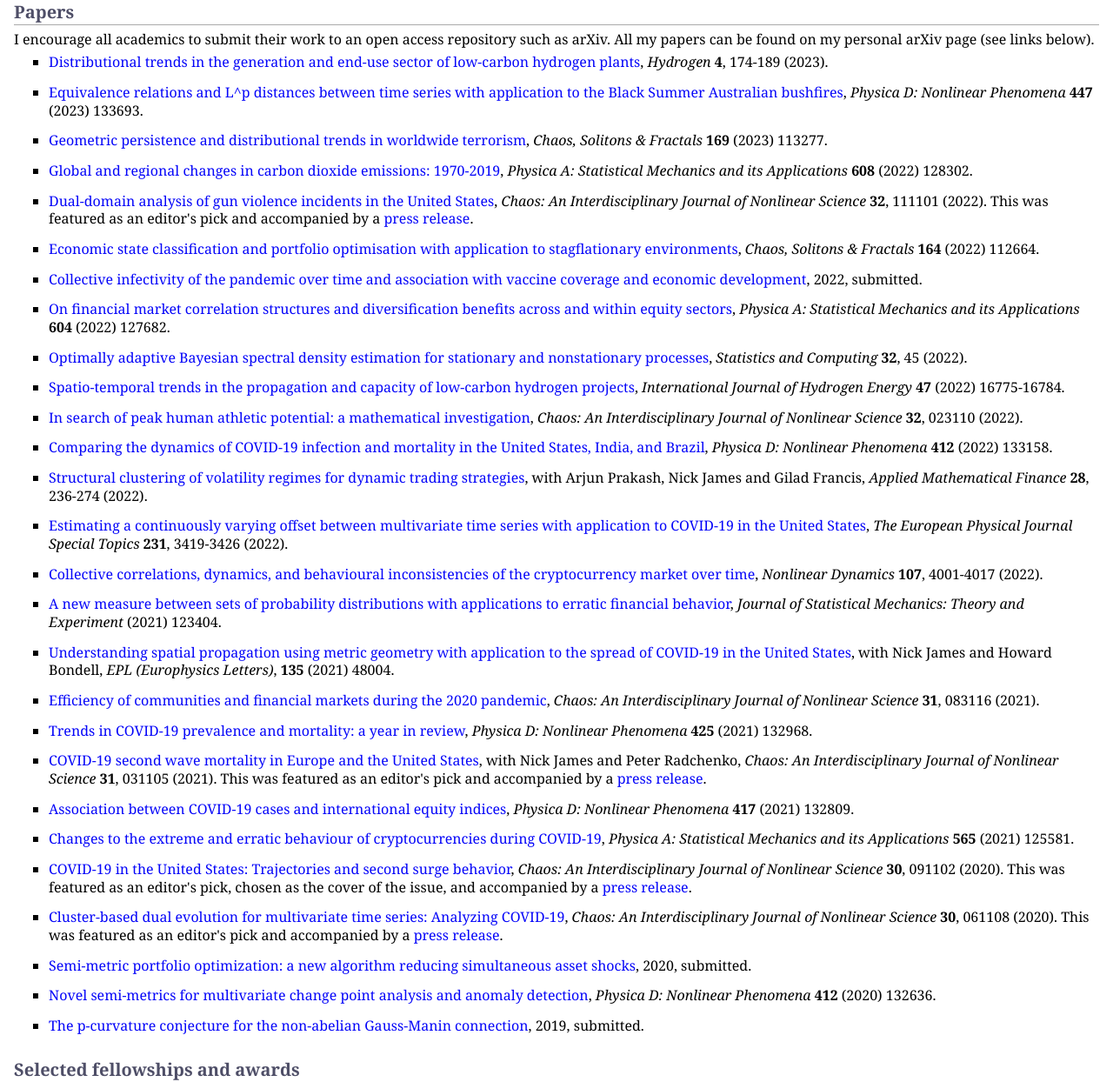
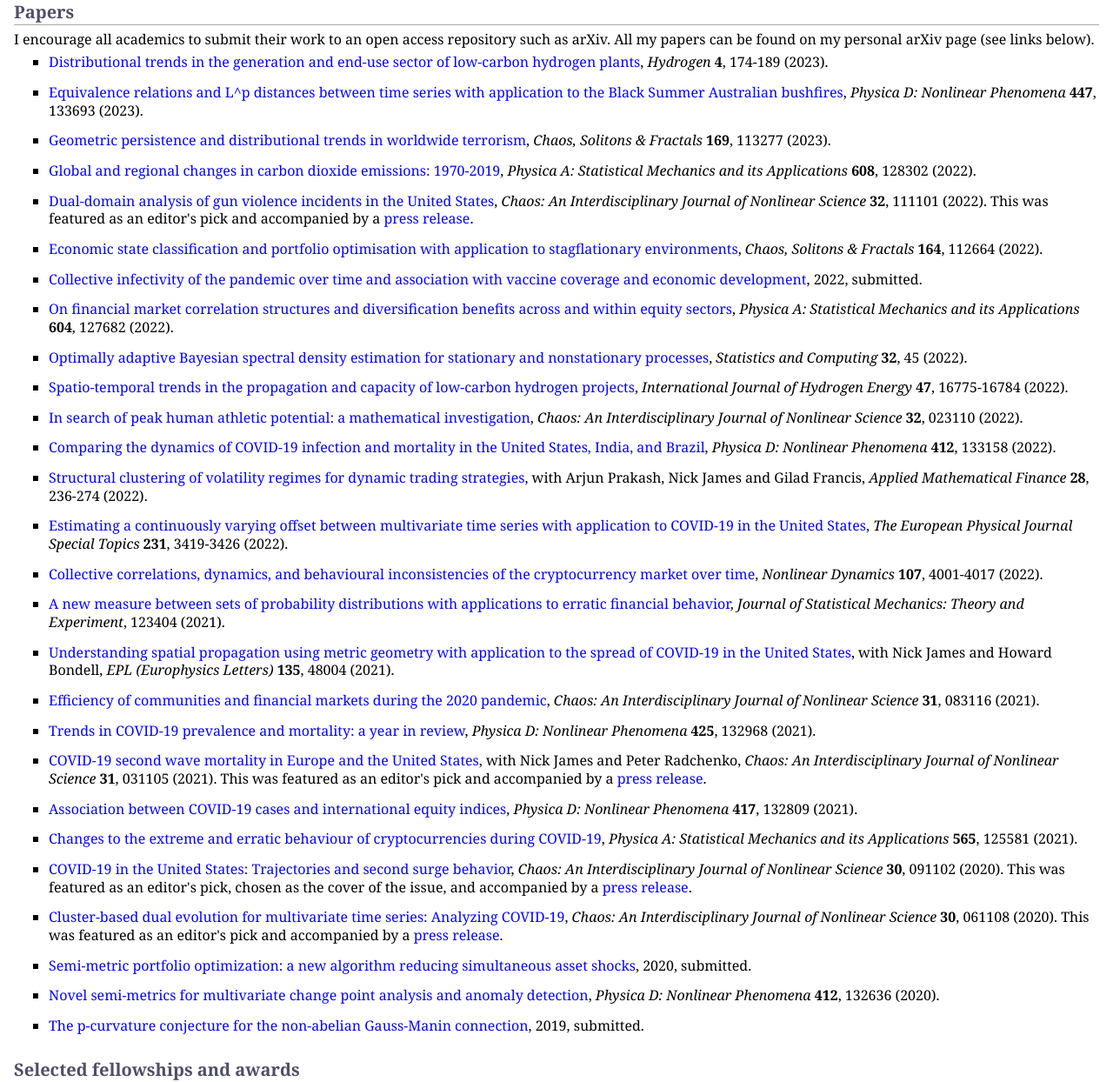
Before and after one commit to MaxMenzies/maxmenzies.com, a Jekyll site: the page index.html, which Jekyll copies as it is, in a window 1280 px wide. Shown: the part 434-1678 px from the top of the page at 87% size. Built offline with Jekyll 4.4.1, drawn with Linux system fonts in a browser that asks for light colours.

Commit message:
Update index.html

```diff
--- a/index.html
+++ b/index.html
@@ -44,15 +44,15 @@
 </li>
 </ul>
 <ul>
-<li><p><a href="https://www.sciencedirect.com/science/article/pii/S0167278923000477">Equivalence relations and L^p distances between time series with application to the Black Summer Australian bushfires</a>, <i>Physica D: Nonlinear Phenomena</i> <b>447</b> (2023) 133693.</p>
+<li><p><a href="https://www.sciencedirect.com/science/article/pii/S0167278923000477">Equivalence relations and L^p distances between time series with application to the Black Summer Australian bushfires</a>, <i>Physica D: Nonlinear Phenomena</i> <b>447</b>, 133693 (2023).</p>
 </li>
 </ul>
 <ul>
-<li><p><a href="https://www.sciencedirect.com/science/article/pii/S0960077923001789">Geometric persistence and distributional trends in worldwide terrorism</a>, <i>Chaos, Solitons & Fractals</i> <b>169</b> (2023) 113277.</p>
+<li><p><a href="https://www.sciencedirect.com/science/article/pii/S0960077923001789">Geometric persistence and distributional trends in worldwide terrorism</a>, <i>Chaos, Solitons & Fractals</i> <b>169</b>, 113277 (2023).</p>
 </li>
 </ul>
 <ul>
-<li><p><a href="https://www.sciencedirect.com/science/article/abs/pii/S0378437122008603">Global and regional changes in carbon dioxide emissions: 1970-2019</a>, <i>Physica A: Statistical Mechanics and its Applications</i> <b>608</b> (2022) 128302.</p>
+<li><p><a href="https://www.sciencedirect.com/science/article/abs/pii/S0378437122008603">Global and regional changes in carbon dioxide emissions: 1970-2019</a>, <i>Physica A: Statistical Mechanics and its Applications</i> <b>608</b>, 128302 (2022).</p>
 </li>
 </ul>
 <ul>
@@ -60,7 +60,7 @@
 </li>
 </ul>
 <ul>
-<li><p><a href="https://www.sciencedirect.com/science/article/pii/S0960077922008438">Economic state classification and portfolio optimisation with application to stagflationary environments</a>, <i>Chaos, Solitons & Fractals</i> <b>164</b> (2022) 112664.</p>
+<li><p><a href="https://www.sciencedirect.com/science/article/pii/S0960077922008438">Economic state classification and portfolio optimisation with application to stagflationary environments</a>, <i>Chaos, Solitons & Fractals</i> <b>164</b>, 112664 (2022).</p>
 </li>
 </ul>
 <ul>
@@ -68,7 +68,7 @@
 </li>
 </ul>
 <ul>
-<li><p><a href="https://www.sciencedirect.com/science/article/abs/pii/S0378437122004551">On financial market correlation structures and diversification benefits across and within equity sectors</a>, <i>Physica A: Statistical Mechanics and its Applications</i> <b>604</b> (2022) 127682.</p>
+<li><p><a href="https://www.sciencedirect.com/science/article/abs/pii/S0378437122004551">On financial market correlation structures and diversification benefits across and within equity sectors</a>, <i>Physica A: Statistical Mechanics and its Applications</i> <b>604</b>, 127682 (2022).</p>
 </li>
 </ul>
 <ul>
@@ -76,7 +76,7 @@
 </li>
 </ul>
 <ul>
-<li><p><a href="https://www.sciencedirect.com/science/article/pii/S0360319922013313">Spatio-temporal trends in the propagation and capacity of low-carbon hydrogen projects</a>, <i>International Journal of Hydrogen Energy</i> <b>47</b> (2022) 16775-16784.</p>
+<li><p><a href="https://www.sciencedirect.com/science/article/pii/S0360319922013313">Spatio-temporal trends in the propagation and capacity of low-carbon hydrogen projects</a>, <i>International Journal of Hydrogen Energy</i> <b>47</b>, 16775-16784 (2022).</p>
 </li>
 </ul>
 <ul>
@@ -84,7 +84,7 @@
 </li>
 </ul>
 <ul>
-<li><p><a href="https://www.sciencedirect.com/science/article/pii/S0167278922000033">Comparing the dynamics of COVID-19 infection and mortality in the United States, India, and Brazil</a>, <i>Physica D: Nonlinear Phenomena</i> <b>412</b> (2022) 133158.</p>
+<li><p><a href="https://www.sciencedirect.com/science/article/pii/S0167278922000033">Comparing the dynamics of COVID-19 infection and mortality in the United States, India, and Brazil</a>, <i>Physica D: Nonlinear Phenomena</i> <b>412</b>, 133158 (2022).</p>
 </li>
 </ul>
 <ul>
@@ -100,11 +100,11 @@
 </li>
 </ul>
 <ul>
-<li><p><a href="https://iopscience.iop.org/article/10.1088/1742-5468/ac3d91">A new measure between sets of probability distributions with applications to erratic financial behavior</a>, <i>Journal of Statistical Mechanics: Theory and Experiment</i> (2021) 123404.</p>
+<li><p><a href="https://iopscience.iop.org/article/10.1088/1742-5468/ac3d91">A new measure between sets of probability distributions with applications to erratic financial behavior</a>, <i>Journal of Statistical Mechanics: Theory and Experiment</i>, 123404 (2021).</p>
 </li>
 </ul>
 <ul>
-<li><p><a href="https://iopscience.iop.org/article/10.1209/0295-5075/ac2752">Understanding spatial propagation using metric geometry with application to the spread of COVID-19 in the United States</a>, with Nick James and Howard Bondell, <i>EPL (Europhysics Letters)</i>, <b>135</b> (2021) 48004.</p>
+<li><p><a href="https://iopscience.iop.org/article/10.1209/0295-5075/ac2752">Understanding spatial propagation using metric geometry with application to the spread of COVID-19 in the United States</a>, with Nick James and Howard Bondell, <i>EPL (Europhysics Letters)</i> <b>135</b>, 48004 (2021).</p>
 </li>
 </ul>
 <ul>
@@ -112,7 +112,7 @@
 </li>
 </ul>
 <ul>
-<li><p><a href="https://www.sciencedirect.com/science/article/pii/S0167278921001251">Trends in COVID-19 prevalence and mortality: a year in review</a>, <i>Physica D: Nonlinear Phenomena</i> <b>425</b> (2021) 132968.</p>
+<li><p><a href="https://www.sciencedirect.com/science/article/pii/S0167278921001251">Trends in COVID-19 prevalence and mortality: a year in review</a>, <i>Physica D: Nonlinear Phenomena</i> <b>425</b>, 132968 (2021).</p>
 </li>
 </ul>
 <ul>
@@ -120,11 +120,11 @@
 </li>
 </ul>
 <ul>
-<li><p><a href="https://www.sciencedirect.com/science/article/abs/pii/S0167278920308101">Association between COVID-19 cases and international equity indices</a>, <i>Physica D: Nonlinear Phenomena</i> <b>417</b> (2021) 132809.</p>
+<li><p><a href="https://www.sciencedirect.com/science/article/abs/pii/S0167278920308101">Association between COVID-19 cases and international equity indices</a>, <i>Physica D: Nonlinear Phenomena</i> <b>417</b>, 132809 (2021).</p>
 </li>
 </ul>
 <ul>
-<li><p><a href="https://www.sciencedirect.com/science/article/pii/S0378437120308797">Changes to the extreme and erratic behaviour of cryptocurrencies during COVID-19</a>, <i>Physica A: Statistical Mechanics and its Applications</i> <b>565</b> (2021) 125581.</p>
+<li><p><a href="https://www.sciencedirect.com/science/article/pii/S0378437120308797">Changes to the extreme and erratic behaviour of cryptocurrencies during COVID-19</a>, <i>Physica A: Statistical Mechanics and its Applications</i> <b>565</b>, 125581 (2021).</p>
 </li>
 </ul>
 <ul>
@@ -140,7 +140,7 @@
 </li>
 </ul>
 <ul>
-<li><p><a href="https://www.sciencedirect.com/science/article/pii/S0167278920301482">Novel semi-metrics for multivariate change point analysis and anomaly detection</a>, <i>Physica D: Nonlinear Phenomena</i> <b>412</b> (2020) 132636.</p>
+<li><p><a href="https://www.sciencedirect.com/science/article/pii/S0167278920301482">Novel semi-metrics for multivariate change point analysis and anomaly detection</a>, <i>Physica D: Nonlinear Phenomena</i> <b>412</b>, 132636 (2020).</p>
 </li>
 </ul>
 <ul>
```
